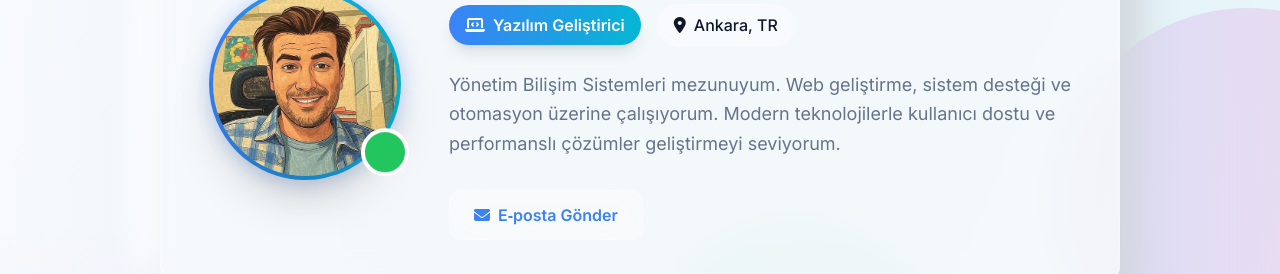
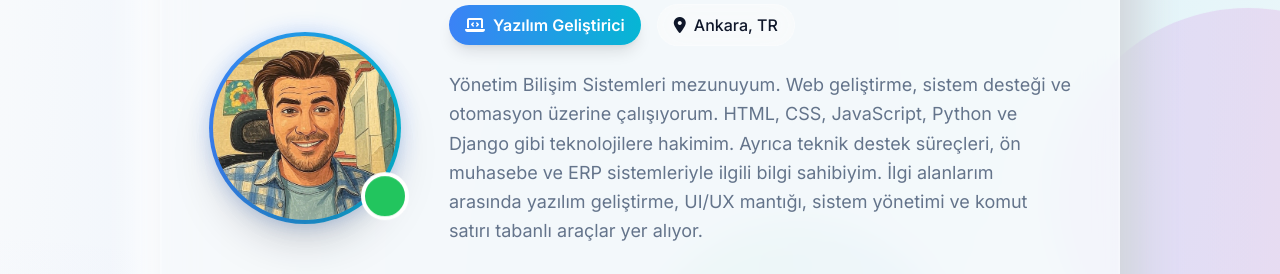
Before and after one commit to Thunder-png/my-resume-page, a plain HTML site: page index.html in a window 1280 px wide. Shown: the part 243-517 px from the top of the page. Drawn offline with nearby package versions, Linux system fonts and the light colour scheme.

Commit message:
Update personal description to include specific technologies and interests

```diff
--- a/index.html
+++ b/index.html
@@ -699,10 +699,13 @@
                   <p
                     class="text-lg text-[var(--text-secondary)] leading-relaxed mb-8"
                   >
-                    Yönetim Bilişim Sistemleri mezunuyum. Web geliştirme, sistem
-                    desteği ve otomasyon üzerine çalışıyorum. Modern
-                    teknolojilerle kullanıcı dostu ve performanslı çözümler
-                    geliştirmeyi seviyorum.
+                  Yönetim Bilişim Sistemleri mezunuyum. Web geliştirme, sistem
+                  desteği ve otomasyon üzerine çalışıyorum. HTML, CSS,
+                  JavaScript, Python ve Django gibi teknolojilere hakimim.
+                  Ayrıca teknik destek süreçleri, ön muhasebe ve ERP
+                  sistemleriyle ilgili bilgi sahibiyim. İlgi alanlarım arasında
+                  yazılım geliştirme, UI/UX mantığı, sistem yönetimi ve komut
+                  satırı tabanlı araçlar yer alıyor.
                   </p>
                   <div
                     class="flex flex-wrap justify-center lg:justify-start gap-4"
```
